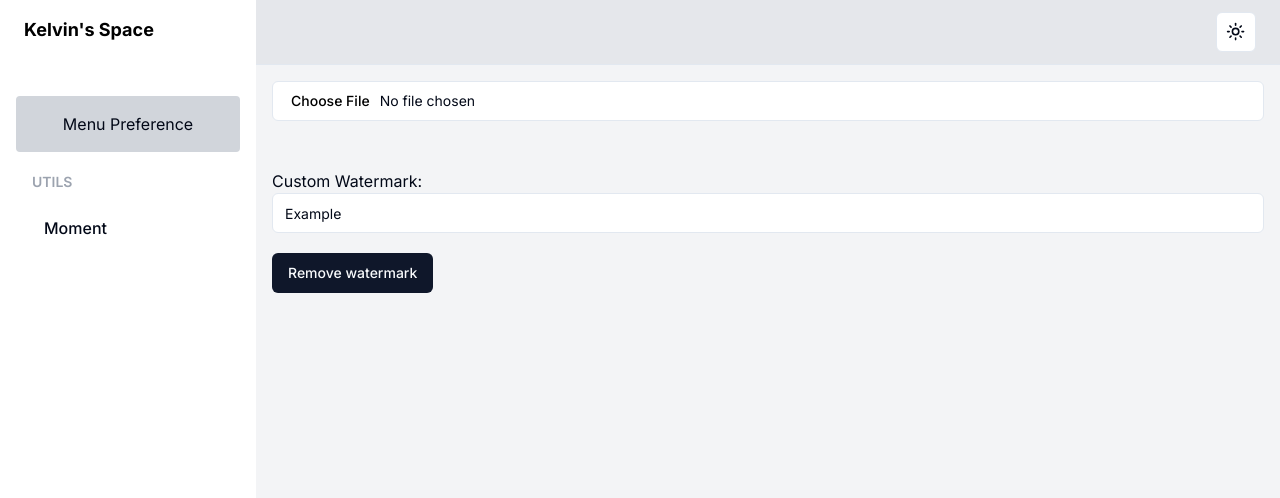
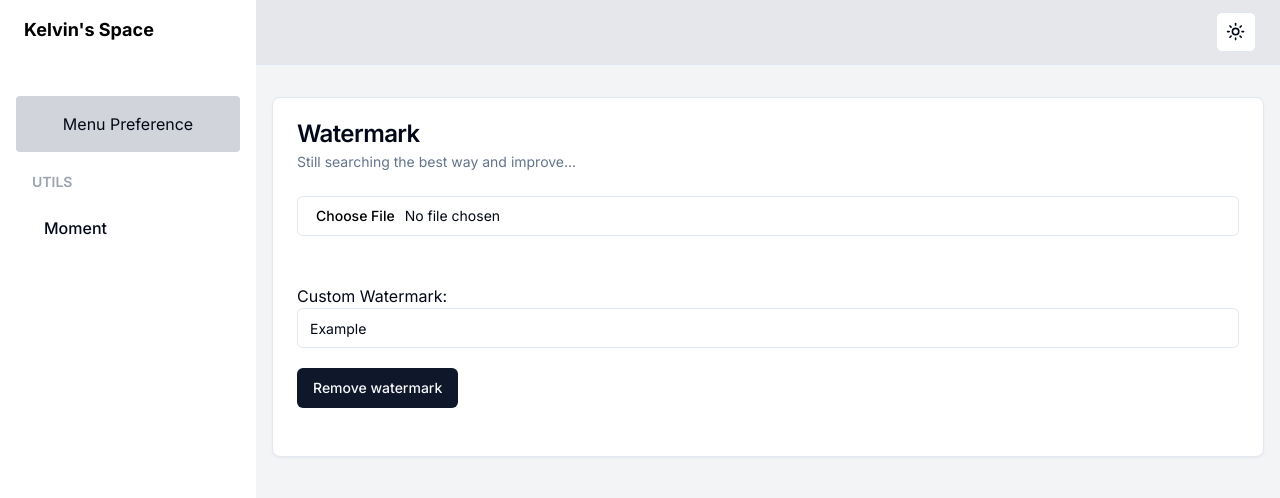
Before and after one commit to KelvinYou/kelvin-space, a Next.js app: page /tool/watermark in a window 1280 px wide. Shown: the top 498 px of the page. Built offline with nearby package versions, Linux system fonts and the light colour scheme.

Commit message:
chore: Optimize code structure

```diff
--- a/src/app/hook/page.tsx
+++ b/src/app/hook/page.tsx
@@ -1,4 +1,5 @@
 "use client";
+import { Card, CardContent, CardDescription, CardFooter, CardHeader, CardTitle } from '@/components/ui/card';
 import { CUSTOM_HOOKS } from '@/hooks';
 import { useSearchParams } from 'next/navigation';
 import React from 'react'
@@ -10,10 +11,26 @@ const Page = () => {
   const showCase = CUSTOM_HOOKS[id];
 
   return (
-    <div>
-      {showCase && showCase.demo && showCase.demo}
+    <div className='mt-4'>
+      <Card>
+        <CardHeader>
+          <CardTitle>{showCase.id}</CardTitle>
+          <CardDescription>{showCase.description}</CardDescription>
+        </CardHeader>
+        <hr />
+        <CardContent className='mt-4'>
+          {showCase && showCase.demo && showCase.demo}
+          {!showCase && "Not found"}
+        </CardContent>
+        <CardFooter>
+          {/* <p>Reference:
+            <a href="https://echarts.apache.org/examples/en/index.html" target="_blank">
+              https://echarts.apache.org/examples/en/index.html
+            </a>
+          </p> */}
+        </CardFooter>
+      </Card>
 
-      {!showCase && "Not found"}
     </div>
   )
 }
--- a/src/app/tool/watermark/Watermark.tsx
+++ b/src/app/tool/watermark/Watermark.tsx
@@ -45,10 +45,22 @@ const Watermark: FC = () => {
   };
 
   return (
-    <div className="App" ref={imgContainerRef}>
-
+    <>
+      <div ref={imgContainerRef}>
         <Input type="file" accept="image/*" onChange={handleImageChange} />
         <br />
+        {selectedImage && (
+          <div className="watermarked flex items-center h-[500px] justify-center mt-5 w-full" data-watermark={customWatermark}>
+            <Image
+              src={selectedImage}
+              alt="image"
+              width={500}
+              height={500}
+              // layout='fill'
+              // objectFit='contain'
+            />
+          </div>
+        )}
         <br />
 
         <div>
@@ -60,21 +72,10 @@ const Watermark: FC = () => {
           />
         </div>
 
-      {selectedImage && (
-        <div className="watermarked flex items-center justify-center mt-5 w-full" data-watermark={customWatermark}>
-          <Image
-            src={selectedImage}
-            alt="image"
-            width={500}
-            height={500}
-            // layout='fill'
-            // objectFit='contain'
-          />
-        </div>
-      )}
-
         <Button className="mt-5" onClick={toggleWatermark}>{watermark ? "Remove" : "Add"} {" "}watermark</Button>
       </div>
+    </>
+
   );
 };
 
--- a/src/app/tool/watermark/page.tsx
+++ b/src/app/tool/watermark/page.tsx
@@ -1,10 +1,29 @@
 import React from 'react'
 import Watermark from './Watermark'
+import { Card, CardHeader, CardTitle, CardDescription, CardContent, CardFooter } from '@/components/ui/card'
 
 const Page = () => {
   return (
     <>
-      <Watermark />
+      <div className='mt-4'>
+        <Card>
+          <CardHeader>
+            <CardTitle>Watermark</CardTitle>
+            <CardDescription>Still searching the best way and improve...</CardDescription>
+          </CardHeader>
+          <CardContent>
+            <Watermark />
+
+          </CardContent>
+          <CardFooter>
+            {/* <p>Reference:
+              <a href="https://echarts.apache.org/examples/en/index.html" target="_blank">
+                https://echarts.apache.org/examples/en/index.html
+              </a>
+            </p> */}
+          </CardFooter>
+        </Card>
+      </div>
     </>
   )
 }
--- a/src/hooks/index.tsx
+++ b/src/hooks/index.tsx
@@ -6,18 +6,33 @@ import UseLocalStorageDemo from "./useLocalStorage/UseLocalStorageDemo";
 
 interface CustomHook {
   id: string;
+  description: string;
   hook: (targetKey: string) => boolean;
   demo: ReactNode; // Adjust the type to ReactNode
+}
+
+const HOOK_TYPE = {
+  CUSTOM_HOOK: {
+    name: "customHook",
+    label: "Custom Hook",
+  },
+  USEHOOKS_TS: {
+    name: "usehooksTs",
+    label: "useHooks TS",
+    referenceUrl: "https://usehooks-ts.com",
+  },
 }
 
 export const CUSTOM_HOOKS: any = {
   "useKeyPress": {
     id: "useKeyPress",
+    type: HOOK_TYPE.CUSTOM_HOOK,
     hook: useKeyPress,
     demo: <UseKeyPressDemo />,
   },
   "useLocalStorage": {
     id: "useLocalStorage",
+    type: HOOK_TYPE.USEHOOKS_TS,
     hook: useLocalStorage,
     demo: <UseLocalStorageDemo />,
   }
```
Lines whose indentation alone changed are shown as unchanged.
